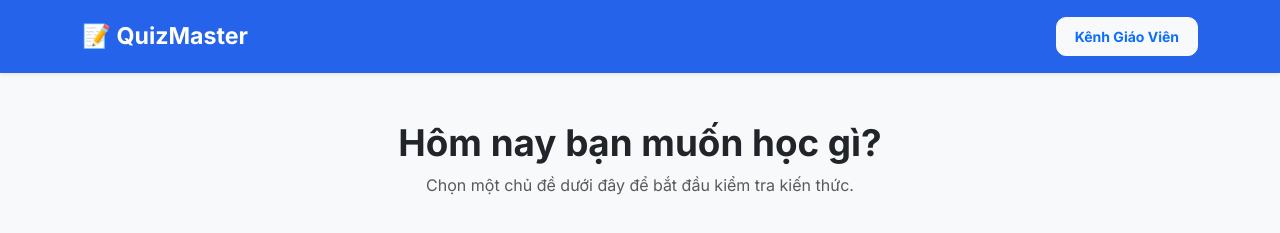
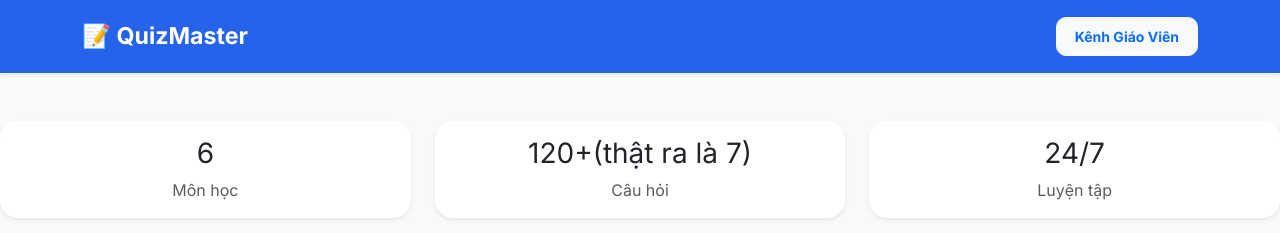
Before and after one commit to nanachicute1012-maker/Baitaplonnhom16, a plain HTML site: page index.html in a window 1280 px wide. Shown: the top 233 px of the page. Drawn offline with nearby package versions, Linux system fonts and the light colour scheme; no server answers.

Commit message:
tiếp tục chỉnh sửa giao diện

```diff
--- a/css/style.css
+++ b/css/style.css
@@ -209,3 +209,11 @@
     width: 100%;
   }
 }
+.card {
+    transition: all 0.25s ease;
+}
+
+.card:hover {
+    transform: translateY(-6px);
+    box-shadow: 0 12px 24px rgba(0, 0, 0, 0.08)
+};
--- a/index.html
+++ b/index.html
@@ -29,7 +29,27 @@
         </div>
       </div>
     </nav>
+    <div class="row mb-4">
+      <div class="col-md-4">
+        <div class="card border-0 shadow-sm p-3 text-center">
+          <h3>6</h3>
+          <p class="text-muted mb-0">Môn học</p>
+        </div>
+      </div>
 
+      <div class="col-md-4">
+        <div class="card border-0 shadow-sm p-3 text-center">
+          <h3>120+(thật ra là 7)</h3>
+          <p class="text-muted mb-0">Câu hỏi</p>
+        </div>
+      </div>
+      <div class="col-md-4">
+        <div class="card border-0 shadow-sm p-3 text-center">
+          <h3>24/7</h3>
+          <p class="text-muted mb-0">Luyện tập</p>
+        </div>
+      </div>
+    </div>
     <div class="container">
       <div id="topic-container">
         <div class="text-center mb-5">
```
